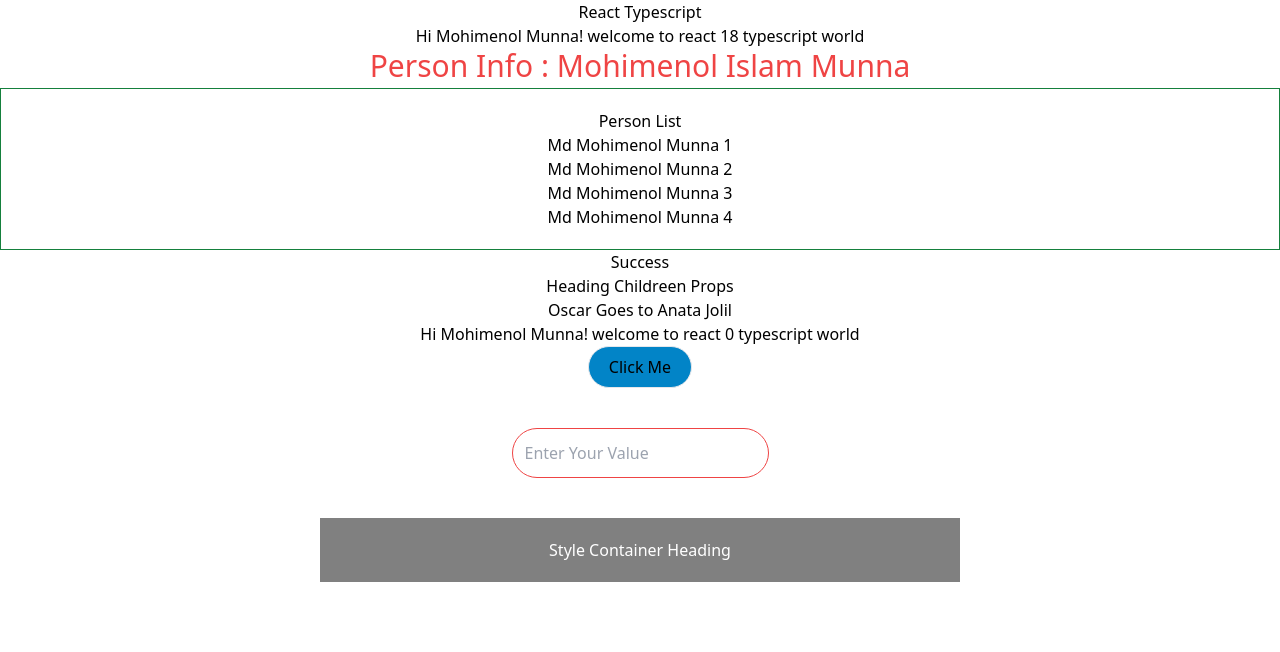
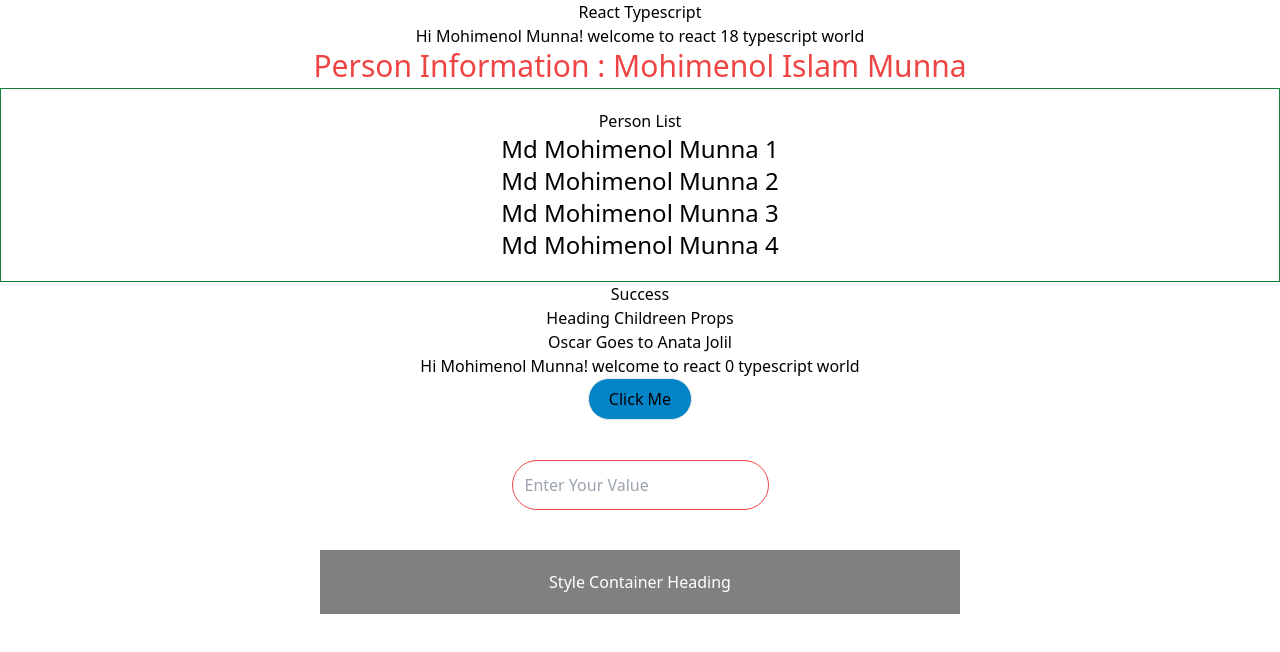
Before and after one commit to Mohimenol-Islam-Munna/REACT_TYPESCRIPT, a React (Create React App) app: page / in a window 1280 px wide. Shown: the top 652 px of the page. Built offline with nearby package versions, Linux system fonts and the light colour scheme.

Commit message:
reusable types

```diff
--- a/src/components/Person.tsx
+++ b/src/components/Person.tsx
@@ -1,17 +1,10 @@
-import React from "react";
-
-type PersonProps = {
-  name: {
-    firstName: string;
-    lastName: string;
-  };
-};
+import { PersonProps } from "./Person.types";
 
 function Person({ name }: PersonProps) {
   return (
     <div>
       <h2 className="text-red-500 text-3xl">
-        Person Info : {name.firstName} {name.lastName}
+        Person Information : {name.firstName} {name.lastName}
       </h2>
     </div>
   );
--- a/src/components/PersonList.tsx
+++ b/src/components/PersonList.tsx
@@ -7,7 +7,7 @@ function PersonList(props: PersonListProps) {
       <h2>Person List</h2>
       {props.names.map((name, index) => (
         <div key={index}>
-          <h3>
+          <h3 className="text-2xl">
             {name.firstName} {name.lastName}
           </h3>
         </div>
--- a/src/components/PersonList.types.tsx
+++ b/src/components/PersonList.types.tsx
@@ -1,6 +1,5 @@
+import { Name } from "./Person.types";
+
 export type PersonListProps = {
-  names: {
-    firstName: string;
-    lastName: string;
-  }[];
+  names: Name[];
 };
```
Also changed, not shown: src/components/Person.types.tsx (added, +8 -0 lines).
